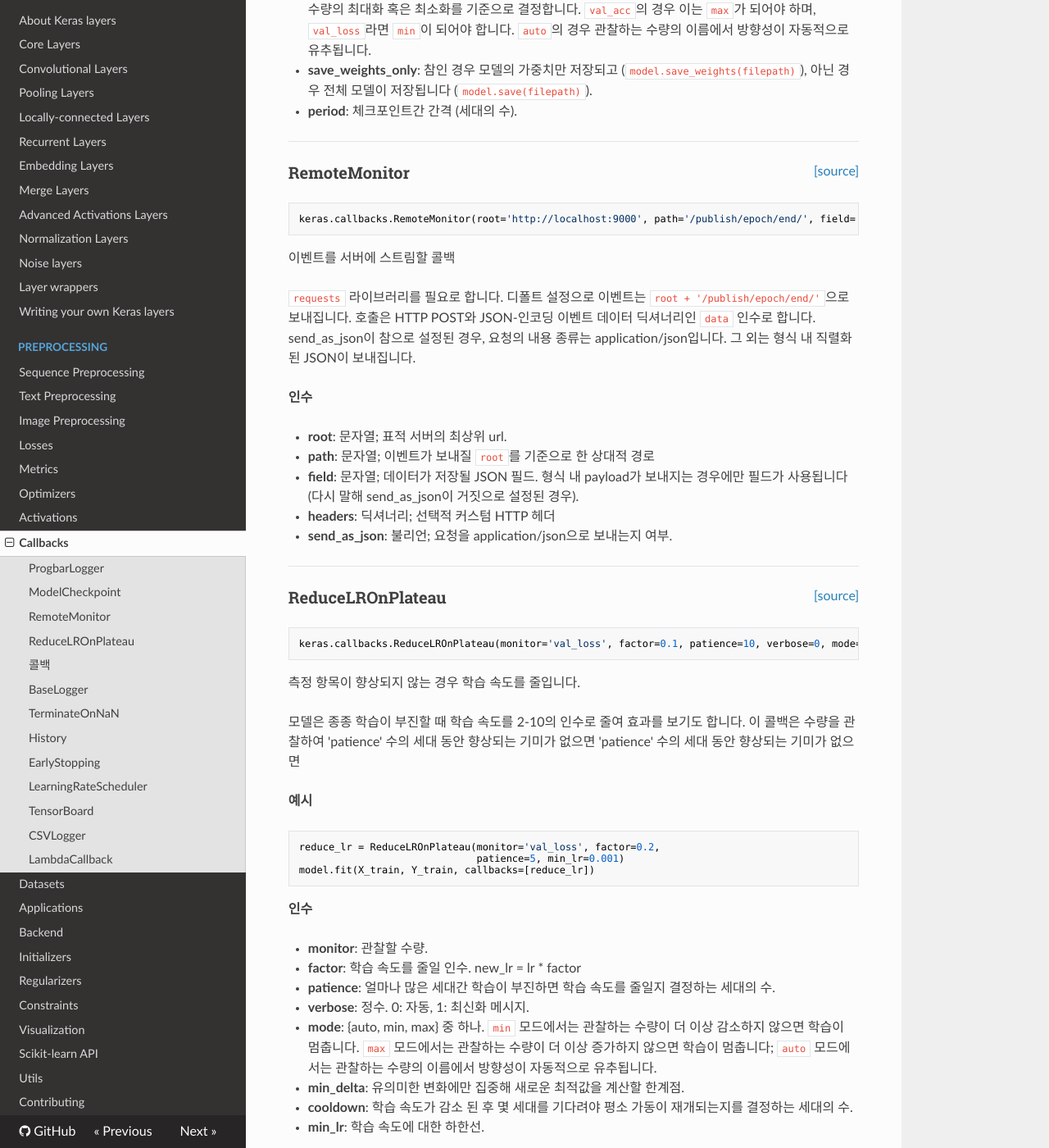
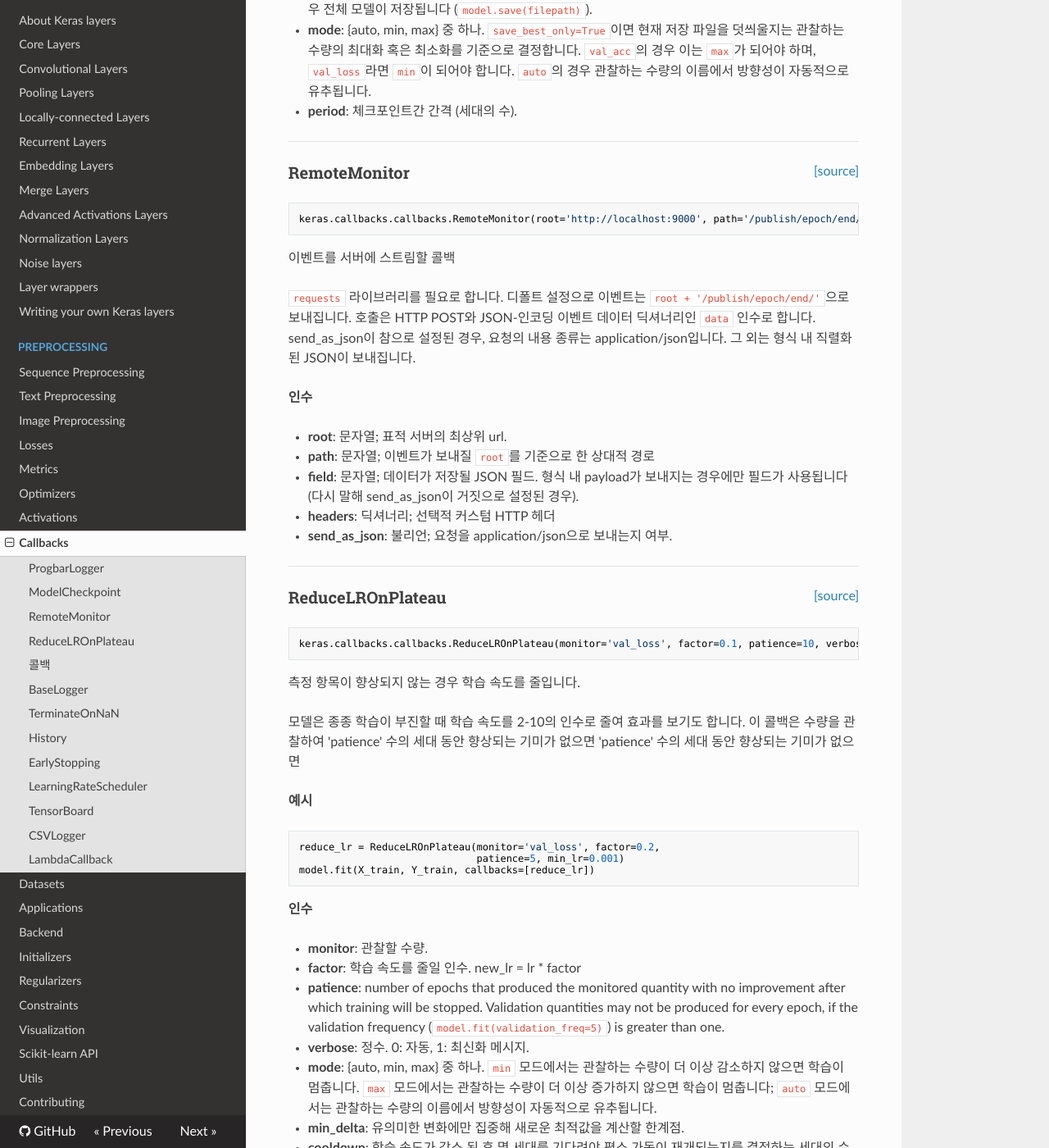
Before and after one commit to keras-team/keras-docs-ko, an MkDocs documentation site: the page built from sources/callbacks.md, in a window 1280 px wide and 1400 px high, scrolled down 1240 px. Shown: the whole window at 82% size. Built offline with MkDocs 1.6.1, drawn with Linux system fonts in a browser that asks for light colours; nearby versions of some CDN libraries; some of the changed text lies outside the part shown.

Commit message:
Update callbacks.md

````diff
--- a/sources/callbacks.md
+++ b/sources/callbacks.md
@@ -4,11 +4,11 @@
 
 ---
 
-<span style="float:right;">[[source]](https://github.com/keras-team/keras/blob/master/keras/callbacks.py#L536)</span>
+<span style="float:right;">[[source]](https://github.com/keras-team/keras/blob/master/keras/callbacks/callbacks.py#L537)</span>
 ### ProgbarLogger
 
 ```python
-keras.callbacks.ProgbarLogger(count_mode='samples', stateful_metrics=None)
+keras.callbacks.callbacks.ProgbarLogger(count_mode='samples', stateful_metrics=None)
 ```
 
 측정항목을 stdout에 프린트하는 콜백
@@ -29,7 +29,7 @@
 
 ----
 
-<span style="float:right;">[[source]](https://github.com/keras-team/keras/blob/master/keras/callbacks.py#L632)</span>
+<span style="float:right;">[[source]](https://github.com/keras-team/keras/blob/master/keras/callbacks/callbacks.py#L633)</span>
 ### ModelCheckpoint
 
 ```python
@@ -62,18 +65,15 @@
     이는 `max`가 되어야 하며, `val_loss`라면
     `min`이 되어야 합니다. `auto`의 경우
     관찰하는 수량의 이름에서 방향성이 자동적으로 유추됩니다.
-- __save_weights_only__: 참인 경우 모델의 가중치만 저장되고
-    (`model.save_weights(filepath)`), 아닌 경우
-    전체 모델이 저장됩니다 (`model.save(filepath)`).
 - __period__: 체크포인트간 간격 (세대의 수).
 
 ----
 
-<span style="float:right;">[[source]](https://github.com/keras-team/keras/blob/master/keras/callbacks.py#L846)</span>
+<span style="float:right;">[[source]](https://github.com/keras-team/keras/blob/master/keras/callbacks/callbacks.py#L851)</span>
 ### RemoteMonitor
 
 ```python
-keras.callbacks.RemoteMonitor(root='http://localhost:9000', path='/publish/epoch/end/', field='data', headers=None, send_as_json=False)
+keras.callbacks.callbacks.RemoteMonitor(root='http://localhost:9000', path='/publish/epoch/end/', field='data', headers=None, send_as_json=False)
 ```
 
 이벤트를 서버에 스트림할 콜백
@@ -98,11 +98,11 @@
 
 ----
 
-<span style="float:right;">[[source]](https://github.com/keras-team/keras/blob/master/keras/callbacks.py#L1286)</span>
+<span style="float:right;">[[source]](https://github.com/keras-team/keras/blob/master/keras/callbacks/callbacks.py#L946)</span>
 ### ReduceLROnPlateau
 
 ```python
-keras.callbacks.ReduceLROnPlateau(monitor='val_loss', factor=0.1, patience=10, verbose=0, mode='auto', min_delta=0.0001, cooldown=0, min_lr=0)
+keras.callbacks.callbacks.ReduceLROnPlateau(monitor='val_loss', factor=0.1, patience=10, verbose=0, mode='auto', min_delta=0.0001, cooldown=0, min_lr=0)
 ```
 
 측정 항목이 향상되지 않는 경우 학습 속도를 줄입니다.
@@ -126,8 +126,12 @@
 - __monitor__: 관찰할 수량.
 - __factor__: 학습 속도를 줄일 인수.
     new_lr = lr * factor
-- __patience__: 얼마나 많은 세대간 학습이 부진하면 학습 속도를
-    줄일지 결정하는 세대의 수.
+- __patience__: number of epochs that produced the monitored
+    quantity with no improvement after which training will
+    be stopped.
+    Validation quantities may not be produced for every
+    epoch, if the validation frequency
+    (`model.fit(validation_freq=5)`) is greater than one.
 - __verbose__: 정수. 0: 자동, 1: 최신화 메시지.
 - __mode__: {auto, min, max} 중 하나. `min` 모드에서는
     관찰하는 수량이 더 이상 감소하지
````
Also changed, not shown: other parts of sources/callbacks.md (+3 -0 lines).
